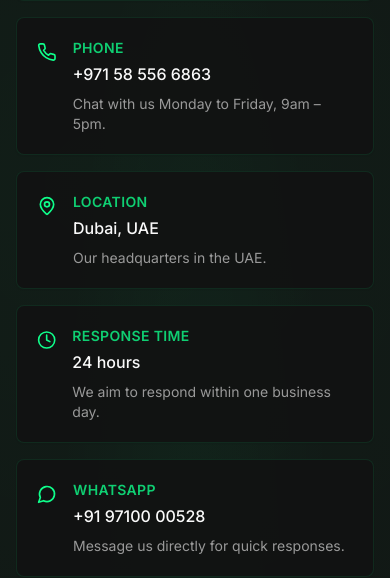
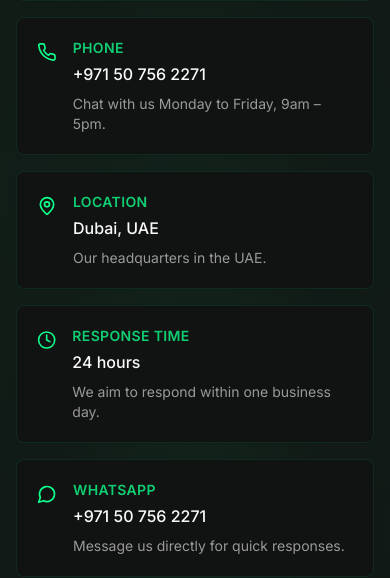
Before and after one commit to kushchvadim/injaz_website, a Next.js app: page /contact in a window 390 px wide. Shown: the part 538-1116 px from the top of the page. Built offline with nearby package versions, Linux system fonts and the light colour scheme.

Commit message:
Update contact phone number

```diff
--- a/app/contact/page.tsx
+++ b/app/contact/page.tsx
@@ -25,8 +25,8 @@ const contactDetails = [
     icon: Phone,
     title: 'Phone',
     description: 'Chat with us Monday to Friday, 9am – 5pm.',
-    value: '+971 58 556 6863',
-    href: 'tel:+971585566863',
+    value: '+971 50 756 2271',
+    href: 'tel:+971507562271',
   },
   {
     icon: MapPin,
@@ -44,8 +44,8 @@ const contactDetails = [
     icon: MessageCircle,
     title: 'WhatsApp',
     description: 'Message us directly for quick responses.',
-    value: '+91 97100 00528',
-    href: 'https://wa.me/919710000528',
+    value: '+971 50 756 2271',
+    href: 'https://wa.me/971507562271',
   },
   {
     icon: Instagram,
--- a/components/RequestConnectModal.tsx
+++ b/components/RequestConnectModal.tsx
@@ -115,7 +115,7 @@ export function RequestConnectModal({ isOpen, onClose, opportunityTitle }: Reque
               type="tel"
               value={formData.phone}
               onChange={(e) => handleChange('phone', e.target.value)}
-              placeholder="+971 XX XXX XXXX"
+              placeholder="+971 50 756 2271"
               className={errors.phone ? 'border-destructive' : ''}
             />
             {errors.phone && <p className="mt-1 text-xs text-destructive">{errors.phone}</p>}
```
